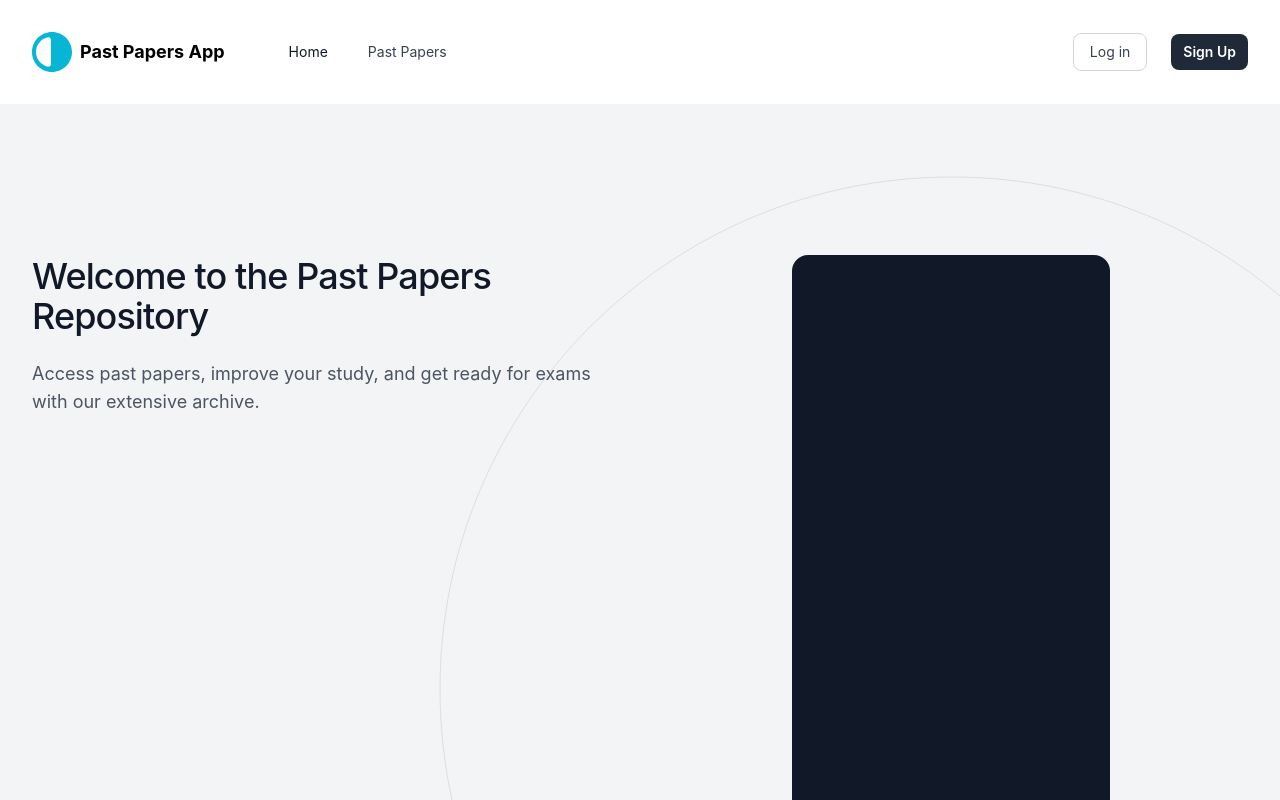
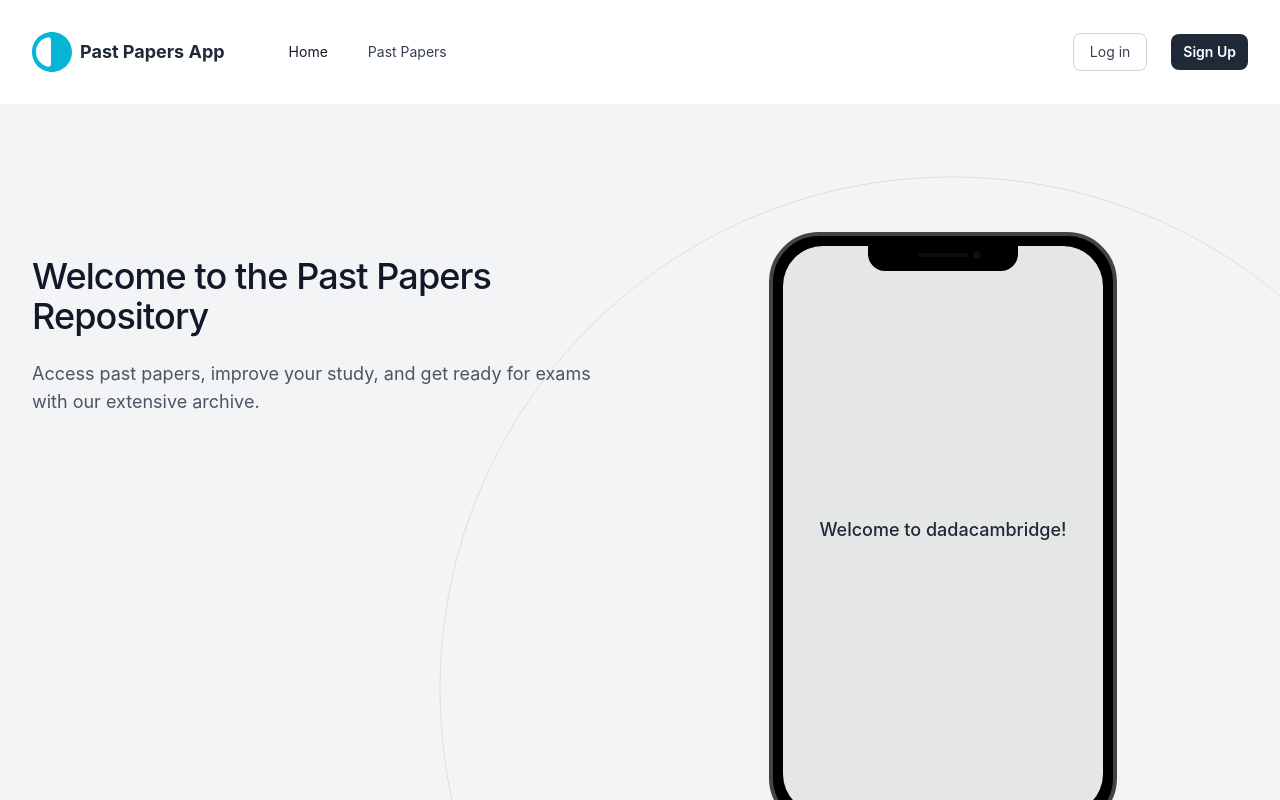
Before and after one commit to mominkashif123/SPROJ_prototype1, a React (Create React App) app in the folder dadacambridgev1/: page / in a window 1280 px wide. Shown: the top 800 px of the page. Built offline with nearby package versions, Linux system fonts and the light colour scheme.

Commit message:
updated home

```diff
--- a/dadacambridgev1/package.json
+++ b/dadacambridgev1/package.json
@@ -11,6 +11,7 @@
     "@testing-library/react": "^13.4.0",
     "@testing-library/user-event": "^13.5.0",
     "axios": "^1.7.7",
+    "daisyui": "^4.12.14",
     "jwt-decode": "^4.0.0",
     "lottie-react": "^2.4.0",
     "react": "^18.3.1",
--- a/dadacambridgev1/src/components/Home.jsx
+++ b/dadacambridgev1/src/components/Home.jsx
@@ -23,7 +23,15 @@ function Home() {
               </svg>
             </div>
             <div className="relative aspect-[366/729] mx-auto max-w-[366px]">
-              <div className="absolute left-[calc(23/366*100%)] top-[calc(23/729*100%)] grid h-[calc(686/729*100%)] w-[calc(318/366*100%)] bg-gray-900 rounded-2xl"></div>
+              {/* Mockup Phone */}
+              <div className="mockup-phone">
+                <div className="camera"></div>
+                <div className="display">
+                  <div className="artboard artboard-demo phone-1 flex items-center justify-center text-lg font-medium text-white-800">
+                    Welcome to dadacambridge!
+                  </div>
+                </div>
+              </div>
             </div>
           </div>
         </div>
@@ -38,7 +46,7 @@ function Home() {
               <img
                 alt="Forbes"
                 loading="lazy"
-              className="h-16 w-32 object-contain" // Set equal height and width for consistency
+                className="h-16 w-32 object-contain"
                 src="/cam.jpeg"
               />
             </li>
@@ -46,16 +54,15 @@ function Home() {
               <img
                 alt="TechCrunch"
                 loading="lazy"
-              className="h-16 w-32 object-contain" // Set equal height and width for consistency
+                className="h-16 w-32 object-contain"
                 src="/igcse.jpeg"
               />
             </li>
           </ul>
         </div>
-
       </div>
     </div>
   );
 }
 
-export default Home;
+export default Home;
--- a/dadacambridgev1/tailwind.config.js
+++ b/dadacambridgev1/tailwind.config.js
@@ -1,4 +1,5 @@
 /** @type {import('tailwindcss').Config} */
+
 module.exports = {
   content: [
     "./src/**/*.{js,jsx,ts,tsx}"
@@ -19,5 +20,5 @@ module.exports = {
       },
     },
   },
-  plugins: [],
+  plugins: [require('daisyui')],
 }
```
Also changed, not shown: 1 other file (tests, documents, lock files or other folders). Lines whose indentation alone changed are shown as unchanged.
